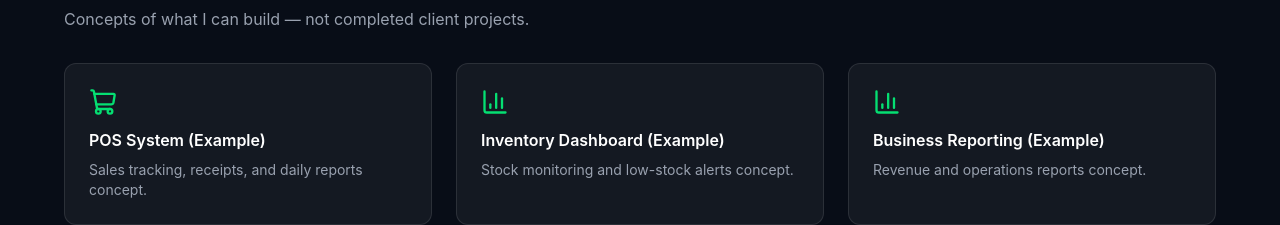
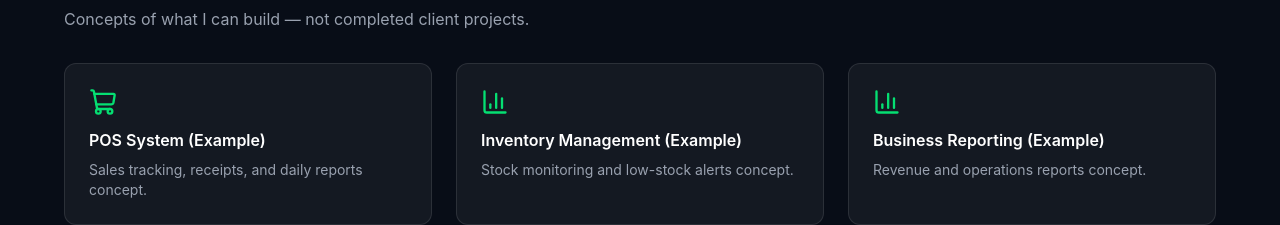
Before and after one commit to louiefborbe-me/louie-borbe-portfolio, a React (Vite) app: page / in a window 1280 px wide. Shown: the part 1867-2092 px from the top of the page. Built offline with nearby package versions, Linux system fonts and the light colour scheme; no server answers.

Commit message:
rename inventory example

```diff
--- a/src/App.jsx
+++ b/src/App.jsx
@@ -24,7 +24,7 @@ const services = [
 
 const solutions = [
   { icon: ShoppingCart, title: "POS System (Example)", desc: "Sales tracking, receipts, and daily reports concept." },
-  { icon: BarChart3, title: "Inventory Dashboard (Example)", desc: "Stock monitoring and low-stock alerts concept." },
+  { icon: BarChart3, title: "Inventory Management (Example)", desc: "Stock monitoring and low-stock alerts concept." },
   { icon: BarChart3, title: "Business Reporting (Example)", desc: "Revenue and operations reports concept." },
   { icon: Calendar, title: "Booking System (Example)", desc: "Appointment scheduling and calendar concept." },
   { icon: Globe, title: "Business Website (Example)", desc: "Marketing site with contact and services concept." },
```
